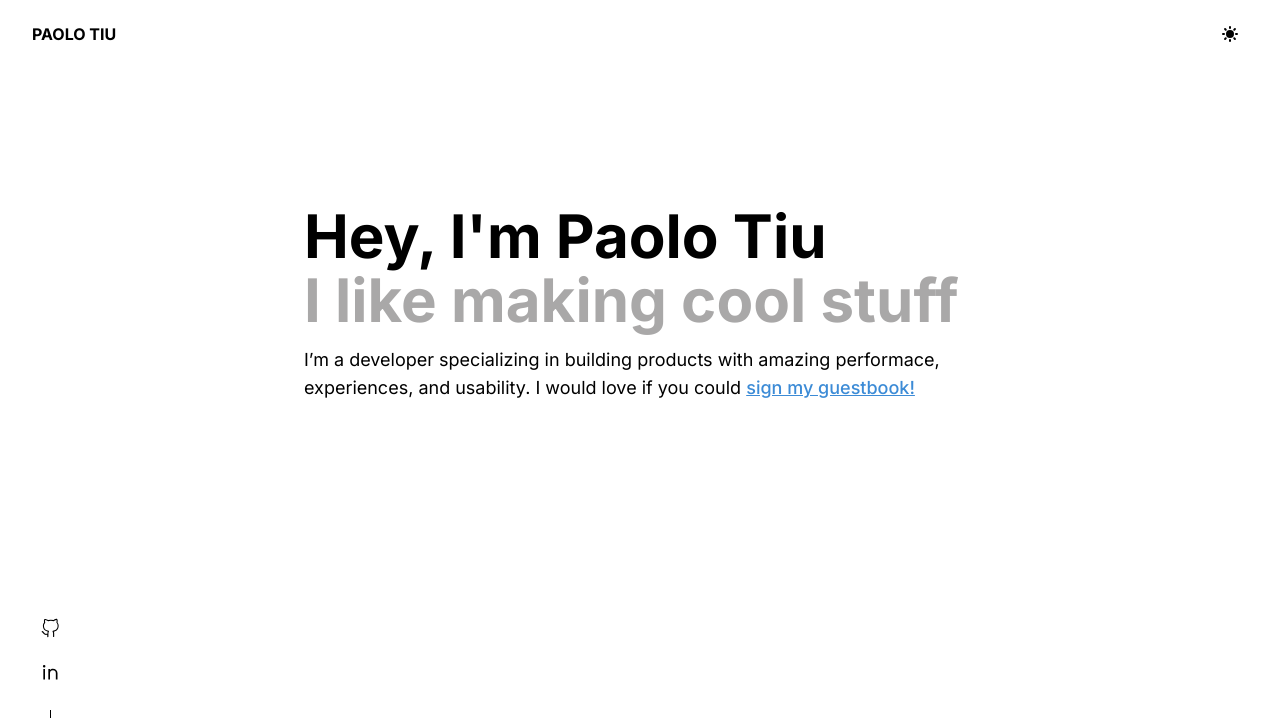
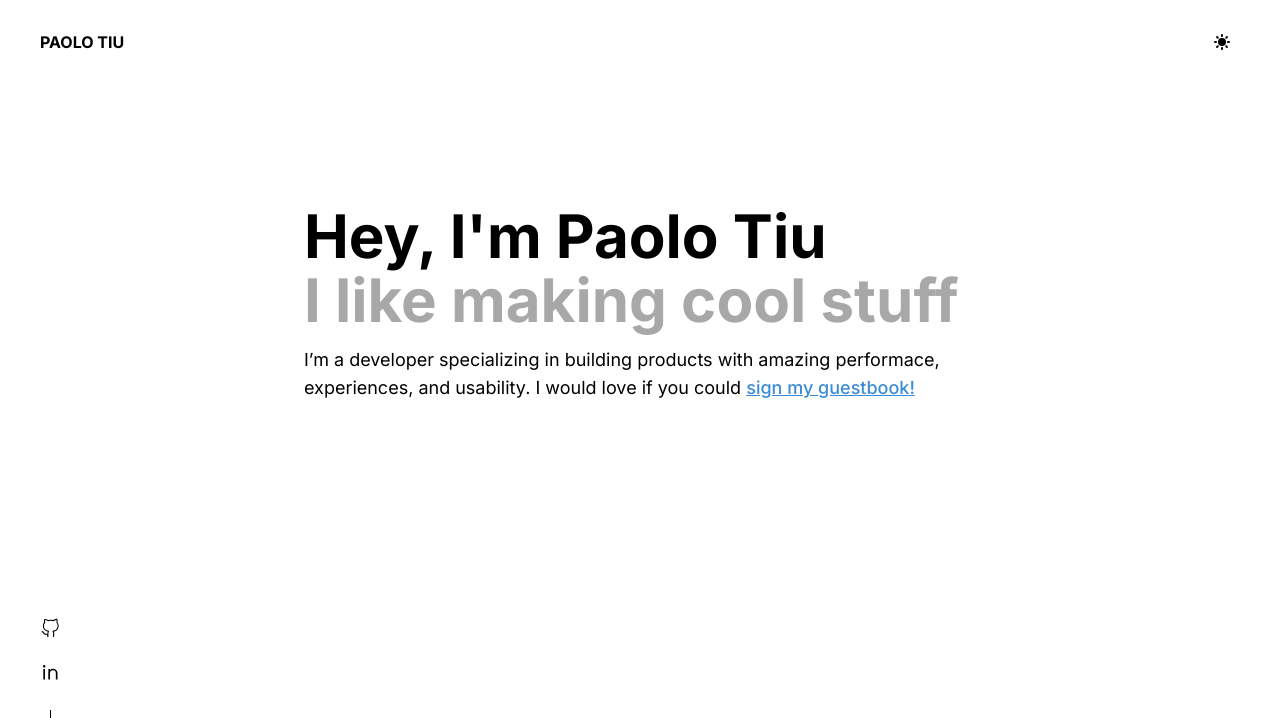
Before and after one commit to paolotiu/portfolio, a Next.js app: page / in a window 1280 px wide. Shown: the top 718 px of the page. Built offline with nearby package versions, Linux system fonts and the light colour scheme.

Commit message:
refactor: :lipstick: navbar style changes

```diff
--- a/components/Navbar.tsx
+++ b/components/Navbar.tsx
@@ -2,6 +2,7 @@ import { useTheme } from 'next-themes';
 import React from 'react';
 import { BsMoon } from 'react-icons/bs';
 import { HiSun } from 'react-icons/hi';
+import { useIsMounted } from 'utils/hooks/useIsMounted';
 
 const ThemeToggleButton = ({
   onClick,
@@ -22,14 +23,17 @@ const ThemeToggleButton = ({
 };
 const Navbar = () => {
   const { theme, setTheme } = useTheme();
+  const isMounted = useIsMounted();
   return (
-    <header className="fixed top-0 flex justify-center w-full px-8 py-4">
+    <header className="fixed top-0 flex justify-center w-full px-10 py-6">
       <nav className="flex items-center justify-between flex-1 max-w-[1920px]">
         <div>
           <span className="font-bold">PAOLO TIU</span>
         </div>
+
         <div>
-          {theme === 'light' ? (
+          {isMounted &&
+            (theme === 'light' ? (
               <ThemeToggleButton onClick={() => setTheme('dark')}>
                 <BsMoon size="1.25rem" />
               </ThemeToggleButton>
@@ -37,7 +41,7 @@ const Navbar = () => {
               <ThemeToggleButton onClick={() => setTheme('light')}>
                 <HiSun size="1.25rem" />
               </ThemeToggleButton>
-          )}
+            ))}
         </div>
       </nav>
     </header>
```
Lines whose indentation alone changed are shown as unchanged.
